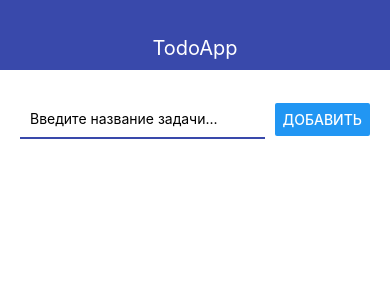
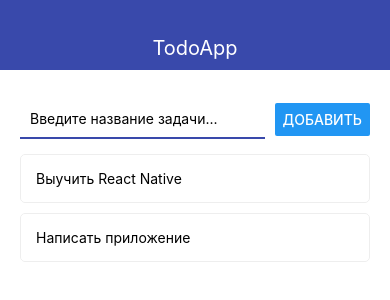
Before and after one commit to webdevkirill/todo-react-native, a React Native app: screen / in a window 390 px wide. Shown: the top 300 px of the page. Built offline with nearby package versions, Linux system fonts and the light colour scheme.

Commit message:
Добавил переходы между экранами и стили для экрана todo

```diff
--- a/App.js
+++ b/App.js
@@ -6,7 +6,10 @@
 import { TodoScreen } from './src/screens/TodoScreen';
 
 export default function App() {
-    const [todos, setTodos] = useState([]);
+    const [todos, setTodos] = useState([
+        {id: '1', title: 'Выучить React Native'},
+        {id: '2', title: 'Написать приложение'}
+    ]);
     const [todoId, setTodoId] = useState(null);
 
     const addTodo = (title) => {
@@ -26,11 +29,13 @@
     <MainScreen
         addTodo={addTodo}
         todos={todos}
-        removeTodo={removeTodo} />
+        removeTodo={removeTodo}
+        openTodo={(id) => setTodoId(id)} />
     );
 
     if (todoId) {
-        content = <TodoScreen />
+        const todo = todos.find(todo => todo.id === todoId);
+        content = <TodoScreen todo={todo} goBack={() => setTodoId(null)} />
     }
 
     return (
--- a/src/components/Todo/index.js
+++ b/src/components/Todo/index.js
@@ -1,11 +1,12 @@
 import React from 'react';
 import { View, StyleSheet, Text, TouchableOpacity } from 'react-native';
 
-export const Todo = ({todo, onRemove}) => {
+export const Todo = ({todo, onRemove, onOpen}) => {
     return (
         <TouchableOpacity
             activeOpacity={0.5}
             onLongPress={() => onRemove(todo.id)}
+            onPress={() => onOpen(todo.id)}
         >
             <View style={styles.todo}>
                 <Text>{todo.title}</Text>
--- a/src/screens/MainScreen.js
+++ b/src/screens/MainScreen.js
@@ -3,14 +3,20 @@
 import { AddTodo } from '../components/AddTodo/index';
 import { Todo } from '../components/Todo/index';
 
-export const MainScreen = ({addTodo, todos, removeTodo}) => {
+export const MainScreen = ({addTodo, todos, removeTodo, openTodo}) => {
     return (
         <View>
             <AddTodo onSubmit={addTodo} />
                 <FlatList
                     data={todos}
                     keyExtractor={(item) => item.id}
-                    renderItem={({item}) => <Todo todo={item} onRemove={removeTodo} /> }
+                    renderItem={({item}) => (
+                        <Todo
+                            todo={item}
+                            onRemove={removeTodo}
+                            onOpen={openTodo} />
+                    )
+                }
                 />
         </View>
     )
--- a/src/screens/TodoScreen.js
+++ b/src/screens/TodoScreen.js
@@ -1,15 +1,30 @@
 import React from 'react';
-import { StyleSheet, Text, View } from 'react-native';
+import { Button, StyleSheet, Text, View } from 'react-native';
 
-export const TodoScreen = () => {
+export const TodoScreen = ({goBack, todo}) => {
 
     return (
         <View>
-            <Text>TodoScreen</Text>
+            <Text>{todo.title}</Text>
+            <View style={styles.buttons}>
+                <View style={styles.button}>
+                    <Button title="Назад" onPress={goBack} color="#757575" />
+                </View>
+                <View style={styles.button}>
+                    <Button title="Удалить" color="#e53935" onPress={() => {console.log('remove')}} />
+                </View>
+            </View>
         </View>
     )
 }
 
 const styles = StyleSheet.create({
+    buttons: {
+        flexDirection: 'row',
+        justifyContent: 'space-between',
 
+    },
+    button: {
+        width: '40%'
+    }
 });
```
